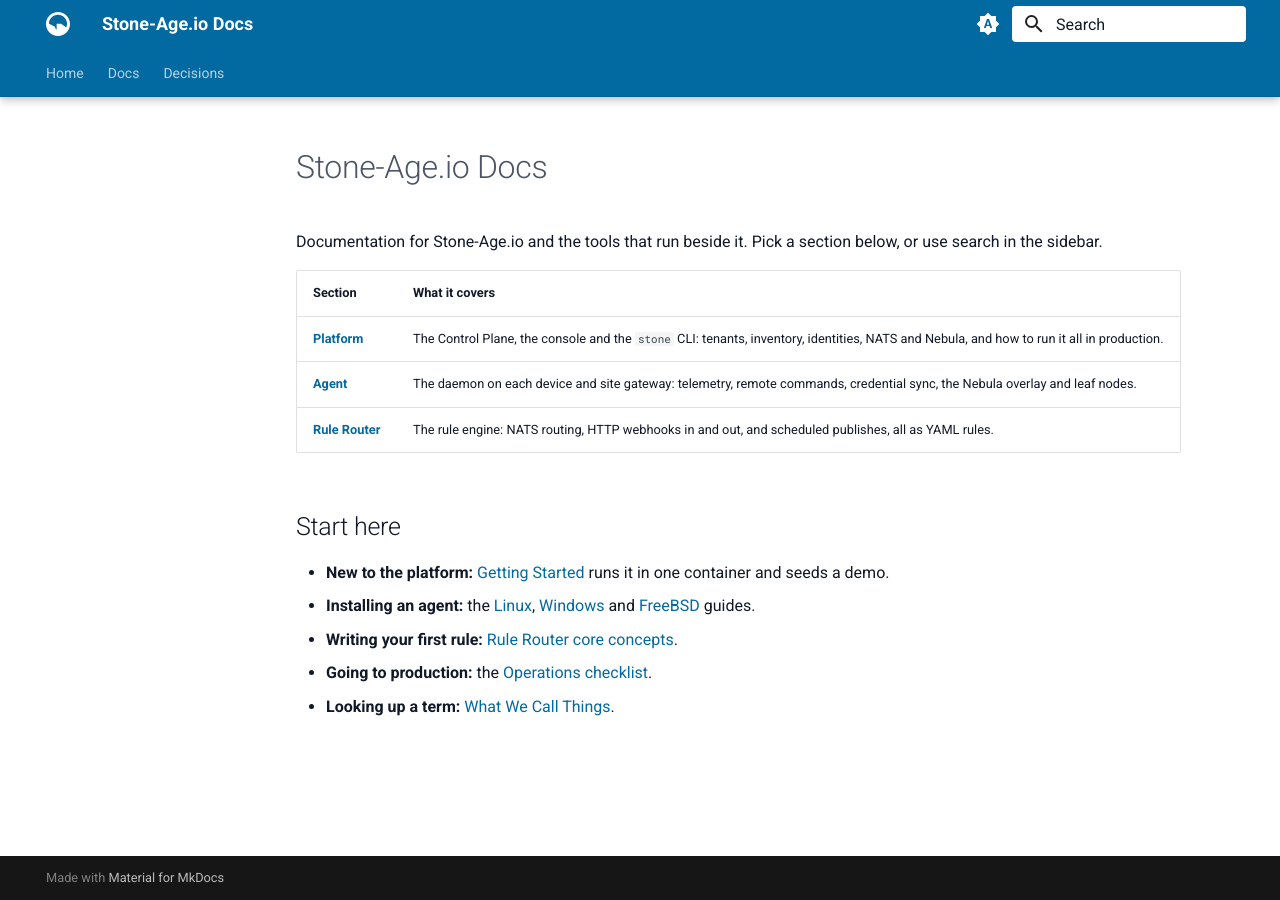
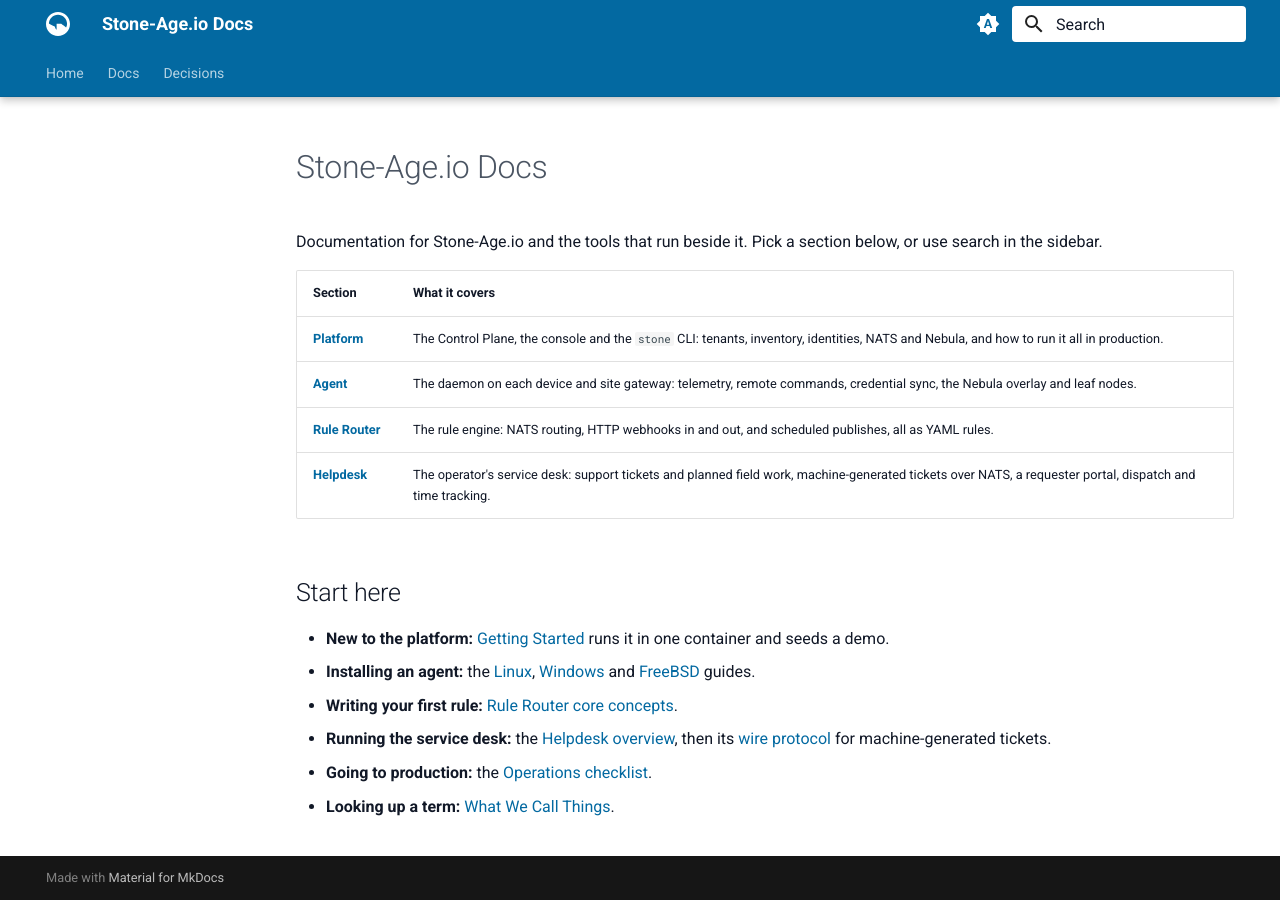
Before and after one commit to stone-age-io/platform-docs, an MkDocs documentation site: the page built from docs/home.md, in a window 1280 px wide. Built offline with MkDocs 1.6.1 and Material for MkDocs 9.7.7, drawn with Linux system fonts in a browser that asks for light colours.

Commit message:
docs: vendor the helpdesk docs
The helpdesk's README and docs/ join agent and rule-router as a vendored
wiki section at `helpdesk`, copied from stone-age-io/helpdesk @ 8eacb59 by
scripts/vendor-docs.sh, which now takes the helpdesk checkout as a third
argument (default ../helpdesk). The homepage lists it, with a start-here
pointer to its overview and wire protocol.

The script also stops treating every relative .md link as a wiki link: a
link only becomes one when its target is itself vendored, and anything else
(the helpdesk plan's link to CLAUDE.md) points at GitHub like any other repo
file. The agent and rule-router output is unchanged by this.

The agent and rule-router copies stay at their recorded commits.

Co-Authored-By: Claude Opus 5.5 (1M context) <noreply@anthropic.com>

```diff
--- a/docs/home.md
+++ b/docs/home.md
@@ -12,6 +12,7 @@ below, or use search in the sidebar.
 | **[Platform](./index.md)** | The Control Plane, the console and the `stone` CLI: tenants, inventory, identities, NATS and Nebula, and how to run it all in production. |
 | **[Agent](./vendor/agent/README.md)** | The daemon on each device and site gateway: telemetry, remote commands, credential sync, the Nebula overlay and leaf nodes. |
 | **[Rule Router](./vendor/rule-router/README.md)** | The rule engine: NATS routing, HTTP webhooks in and out, and scheduled publishes, all as YAML rules. |
+| **[Helpdesk](./vendor/helpdesk/README.md)** | The operator's service desk: support tickets and planned field work, machine-generated tickets over NATS, a requester portal, dispatch and time tracking. |
 
 ## Start here
 
@@ -21,5 +22,7 @@ below, or use search in the sidebar.
   [Windows](./vendor/agent/docs/windows.md) and
   [FreeBSD](./vendor/agent/docs/freebsd.md) guides.
 - **Writing your first rule:** [Rule Router core concepts](./vendor/rule-router/docs/01-core-concepts.md).
+- **Running the service desk:** the [Helpdesk overview](./vendor/helpdesk/docs/overview.md),
+  then its [wire protocol](./vendor/helpdesk/docs/protocol.md) for machine-generated tickets.
 - **Going to production:** the [Operations checklist](./operations.md#7-production-checklist).
 - **Looking up a term:** [What We Call Things](./overview.md#what-we-call-things).
```
Also changed, not shown: README.md (+1 -1 lines), 12 other files.
